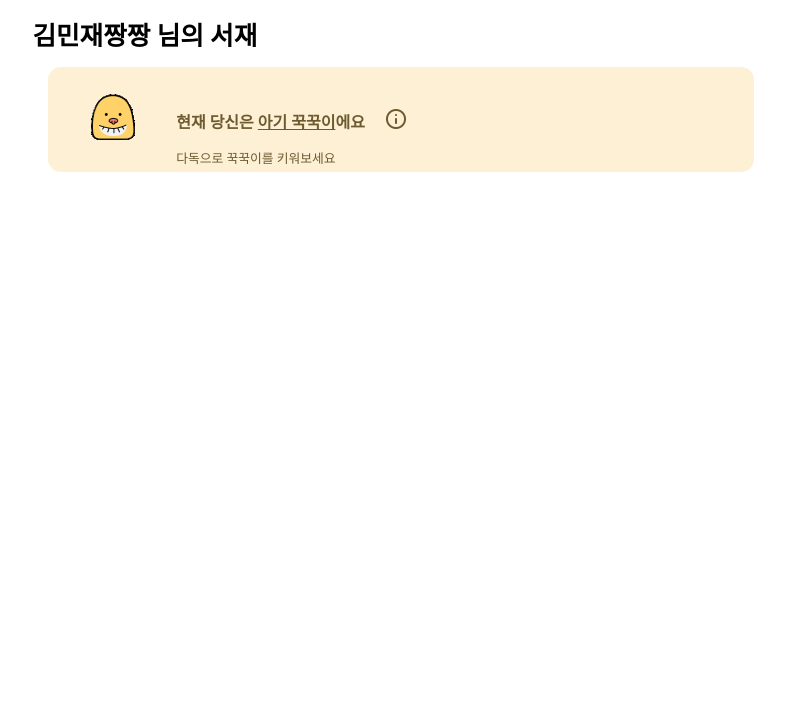
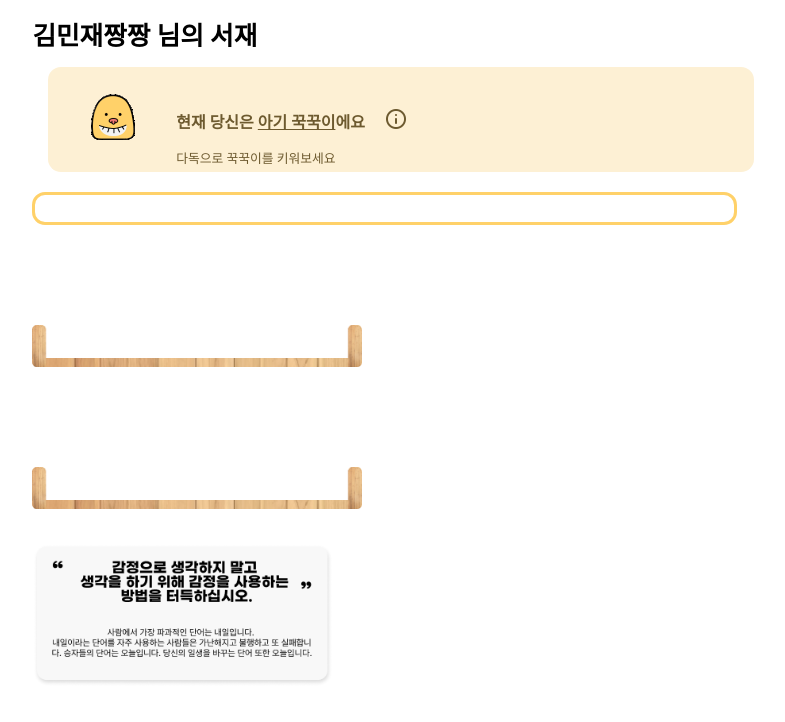
Before and after one commit to 21yuyu99/kkuckdam_frontend, a Next.js app: page /library in a window 1280 px wide. Shown: the top 722 px of the page, without its empty margins (239-1024 px from the left). Built offline with nearby package versions, Linux system fonts and the light colour scheme; a web font is replaced by a local one.

Commit message:
나만의 서재

```diff
--- /dev/null
+++ b/components/bookshelf/bookshelf.style.tsx
@@ -0,0 +1,8 @@
+import styled from "styled-components"
+export const BookshelfContainer = styled.div`
+  display : flex;
+  margin-top : 100px;
+  margin-left : 14px;
+
+
+`
--- /dev/null
+++ b/components/bookshelf/index.tsx
@@ -0,0 +1,10 @@
+import { BookshelfContainer } from "./bookshelf.style"
+import Image from "next/image";
+import Bookshelf from "@/public/img/library/bookshelf.png";
+export const BookShelf = () => {
+    return(
+        <BookshelfContainer>
+            <Image src = {Bookshelf} alt = "책꽂이" width = {330} height = {42} />
+        </BookshelfContainer>
+    )
+}
--- /dev/null
+++ b/components/lib_nav/index.tsx
@@ -0,0 +1,12 @@
+
+import { NavContainer } from "./lib_nav.style"
+import Image from 'next/image';
+
+
+export const Nav = () =>{
+    return(
+            <NavContainer>
+            </NavContainer>
+
+    )
+}
--- /dev/null
+++ b/components/lib_nav/lib_nav.style.tsx
@@ -0,0 +1,14 @@
+import styled from "styled-components";
+
+
+
+export const NavContainer = styled.div`
+    margin-top : 20px;
+    display : flex;
+    width : 92%;
+    height : 33px;
+    border-style : solid;
+    border-color : #FFD169;
+    margin-left : 14px;
+    border-radius:13px;
+`
--- /dev/null
+++ b/components/lib_review/index.tsx
@@ -0,0 +1,14 @@
+import { ReviewContainer } from "./lib_review.style"
+import Image from 'next/image';
+
+import BannerReview from "@/public/img/library/review.png"
+
+export const Review = () =>{
+    return(
+            <ReviewContainer>
+                <Image src = {BannerReview} alt = "배너리뷰" width = {300}/>
+
+            </ReviewContainer>
+
+    )
+}
--- /dev/null
+++ b/components/lib_review/lib_review.style.tsx
@@ -0,0 +1,10 @@
+import styled from "styled-components";
+
+
+
+export const ReviewContainer = styled.div`
+    margin-top : 35px;
+    margin-left : 15px;
+    width : 100%;
+
+`
--- a/pages/library.tsx
+++ b/pages/library.tsx
@@ -1,5 +1,8 @@
 import { Main } from '@/styles/home.style'
 import { KkukBanner } from '@/components/kkuk'
+import {Nav} from '@/components/lib_nav'
+import {BookShelf} from '@/components/bookshelf'
+import {Review} from '@/components/lib_review'
 import Head from 'next/head'
 import { useEffect } from 'react'
 import { useSelector } from 'react-redux';
@@ -13,6 +16,10 @@ export default function library() {
       <Main>
 
         <KkukBanner/>
+        <Nav/>
+        <BookShelf/>
+        <BookShelf/>
+        <Review/>
       </Main>
     </>
   )
```
Also changed, not shown: pages/library/library.tsx (added, +25 -0 lines), public/img/library/bookshelf.png (added), public/img/library/review.png (added).
